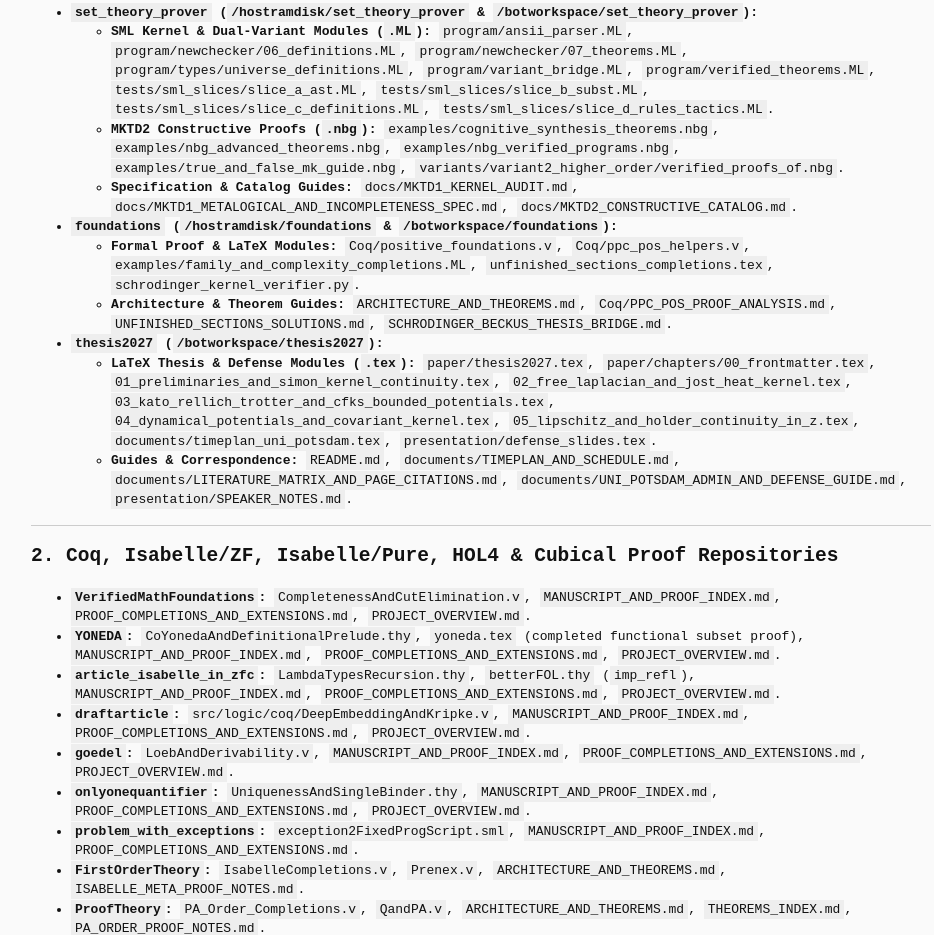
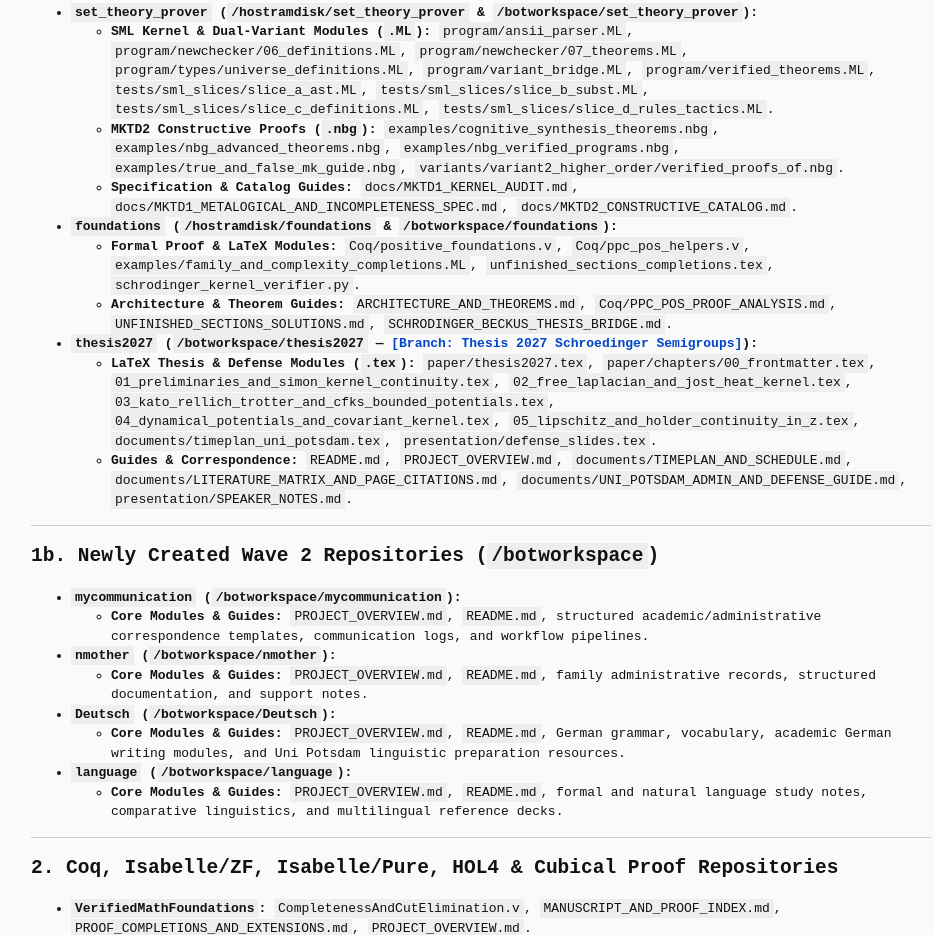
Before and after one commit to georgydunaev/catalog, a plain HTML site: page branches/unbanned_fleet_completions_2026.html in a window 1280 px wide. Shown: the part 305-1240 px from the top of the page, without its empty margins (159-1093 px from the left). Drawn offline with Linux system fonts and the light colour scheme.

Commit message:
Wave 2: Index mycommunication, nmother, Deutsch, language, and thesis2027 in unbanned fleet catalog branch

```diff
--- a/branches/unbanned_fleet_completions_2026.html
+++ b/branches/unbanned_fleet_completions_2026.html
@@ -35,10 +35,36 @@
       <li><strong>Architecture &amp; Theorem Guides:</strong> <code class="cat-code">ARCHITECTURE_AND_THEOREMS.md</code>, <code class="cat-code">Coq/PPC_POS_PROOF_ANALYSIS.md</code>, <code class="cat-code">UNFINISHED_SECTIONS_SOLUTIONS.md</code>, <code class="cat-code">SCHRODINGER_BECKUS_THESIS_BRIDGE.md</code>.</li>
     </ul>
   </li>
-  <li><strong><code class="cat-code">thesis2027</code> (<code class="cat-code">/botworkspace/thesis2027</code>):</strong>
+  <li><strong><code class="cat-code">thesis2027</code> (<code class="cat-code">/botworkspace/thesis2027</code> &mdash; <a class="cat-link" href="thesis2027_schroedinger.html">[Branch: Thesis 2027 Schroedinger Semigroups]</a>):</strong>
     <ul>
       <li><strong>LaTeX Thesis &amp; Defense Modules (<code class="cat-code">.tex</code>):</strong> <code class="cat-code">paper/thesis2027.tex</code>, <code class="cat-code">paper/chapters/00_frontmatter.tex</code>, <code class="cat-code">01_preliminaries_and_simon_kernel_continuity.tex</code>, <code class="cat-code">02_free_laplacian_and_jost_heat_kernel.tex</code>, <code class="cat-code">03_kato_rellich_trotter_and_cfks_bounded_potentials.tex</code>, <code class="cat-code">04_dynamical_potentials_and_covariant_kernel.tex</code>, <code class="cat-code">05_lipschitz_and_holder_continuity_in_z.tex</code>, <code class="cat-code">documents/timeplan_uni_potsdam.tex</code>, <code class="cat-code">presentation/defense_slides.tex</code>.</li>
-      <li><strong>Guides &amp; Correspondence:</strong> <code class="cat-code">README.md</code>, <code class="cat-code">documents/TIMEPLAN_AND_SCHEDULE.md</code>, <code class="cat-code">documents/LITERATURE_MATRIX_AND_PAGE_CITATIONS.md</code>, <code class="cat-code">documents/UNI_POTSDAM_ADMIN_AND_DEFENSE_GUIDE.md</code>, <code class="cat-code">presentation/SPEAKER_NOTES.md</code>.</li>
+      <li><strong>Guides &amp; Correspondence:</strong> <code class="cat-code">README.md</code>, <code class="cat-code">PROJECT_OVERVIEW.md</code>, <code class="cat-code">documents/TIMEPLAN_AND_SCHEDULE.md</code>, <code class="cat-code">documents/LITERATURE_MATRIX_AND_PAGE_CITATIONS.md</code>, <code class="cat-code">documents/UNI_POTSDAM_ADMIN_AND_DEFENSE_GUIDE.md</code>, <code class="cat-code">presentation/SPEAKER_NOTES.md</code>.</li>
+    </ul>
+  </li>
+</ul>
+
+<hr class="cat-hr">
+
+<h2>1b. Newly Created Wave 2 Repositories (<code class="cat-code">/botworkspace</code>)</h2>
+<ul>
+  <li><strong><code class="cat-code">mycommunication</code> (<code class="cat-code">/botworkspace/mycommunication</code>):</strong>
+    <ul>
+      <li><strong>Core Modules &amp; Guides:</strong> <code class="cat-code">PROJECT_OVERVIEW.md</code>, <code class="cat-code">README.md</code>, structured academic/administrative correspondence templates, communication logs, and workflow pipelines.</li>
+    </ul>
+  </li>
+  <li><strong><code class="cat-code">nmother</code> (<code class="cat-code">/botworkspace/nmother</code>):</strong>
+    <ul>
+      <li><strong>Core Modules &amp; Guides:</strong> <code class="cat-code">PROJECT_OVERVIEW.md</code>, <code class="cat-code">README.md</code>, family administrative records, structured documentation, and support notes.</li>
+    </ul>
+  </li>
+  <li><strong><code class="cat-code">Deutsch</code> (<code class="cat-code">/botworkspace/Deutsch</code>):</strong>
+    <ul>
+      <li><strong>Core Modules &amp; Guides:</strong> <code class="cat-code">PROJECT_OVERVIEW.md</code>, <code class="cat-code">README.md</code>, German grammar, vocabulary, academic German writing modules, and Uni Potsdam linguistic preparation resources.</li>
+    </ul>
+  </li>
+  <li><strong><code class="cat-code">language</code> (<code class="cat-code">/botworkspace/language</code>):</strong>
+    <ul>
+      <li><strong>Core Modules &amp; Guides:</strong> <code class="cat-code">PROJECT_OVERVIEW.md</code>, <code class="cat-code">README.md</code>, formal and natural language study notes, comparative linguistics, and multilingual reference decks.</li>
     </ul>
   </li>
 </ul>
@@ -90,7 +116,7 @@
 <p>Standardized <code class="cat-code">PROJECT_OVERVIEW.md</code> (and companion <code class="cat-code">ARCHITECTURE_AND_INDEX.md</code> / <code class="cat-code">REPOSITORY_CATALOG_AND_INDEX.md</code>) documents have been established across:</p>
 <ul>
   <li><strong>Core &amp; Tooling:</strong> <code class="cat-code">mybot</code>, <code class="cat-code">tools</code>, <code class="cat-code">scripts</code>, <code class="cat-code">useful_scripts</code>, <code class="cat-code">workspace_config</code>, <code class="cat-code">antivibecoding</code>, <code class="cat-code">dune3000</code>, <code class="cat-code">speech_experimental</code>, <code class="cat-code">deepcode-cli</code>, <code class="cat-code">sovereign</code>.</li>
-  <li><strong>Academic &amp; Career Portfolios:</strong> <code class="cat-code">CV</code> (modularized <code class="cat-code">sections/*.tex</code>), <code class="cat-code">grants</code> (<code class="cat-code">daad_stibet_application_package.tex</code>, <code class="cat-code">REPOSITORY_CATALOG_AND_INDEX.md</code>), <code class="cat-code">letter</code> (<code class="cat-code">29_daad_stibet_beckus_thesis2027.tex</code>, <code class="cat-code">REPOSITORY_CATALOG_AND_INDEX.md</code>), <code class="cat-code">housing</code>, <code class="cat-code">immi</code>, <code class="cat-code">law</code>, <code class="cat-code">psy</code>, <code class="cat-code">rich-people</code>.</li>
+  <li><strong>Academic, Linguistic &amp; Career Portfolios:</strong> <code class="cat-code">CV</code> (modularized <code class="cat-code">sections/*.tex</code>), <code class="cat-code">thesis2027</code>, <code class="cat-code">mycommunication</code>, <code class="cat-code">nmother</code>, <code class="cat-code">Deutsch</code>, <code class="cat-code">language</code>, <code class="cat-code">grants</code> (<code class="cat-code">daad_stibet_application_package.tex</code>, <code class="cat-code">REPOSITORY_CATALOG_AND_INDEX.md</code>), <code class="cat-code">letter</code> (<code class="cat-code">29_daad_stibet_beckus_thesis2027.tex</code>, <code class="cat-code">REPOSITORY_CATALOG_AND_INDEX.md</code>), <code class="cat-code">housing</code>, <code class="cat-code">immi</code>, <code class="cat-code">law</code>, <code class="cat-code">psy</code>, <code class="cat-code">rich-people</code>.</li>
   <li><strong>Software, Systems &amp; Demos:</strong> <code class="cat-code">InsertSort</code>, <code class="cat-code">MyPure</code>, <code class="cat-code">tictactoe</code> (<code class="cat-code">tictactoe.sml</code>, <code class="cat-code">tictactoe.py</code>), <code class="cat-code">IndigoCS-webgl-tutorials</code>, <code class="cat-code">anonymizer</code>, <code class="cat-code">asi-android-companion</code>, <code class="cat-code">autoswitchoff</code>, <code class="cat-code">banking_app</code>, <code class="cat-code">bitcoin</code>, <code class="cat-code">css-styles</code>, <code class="cat-code">design</code>, <code class="cat-code">docker-gtest</code>, <code class="cat-code">encrypted_messenger</code>, <code class="cat-code">gtestmock-docker</code>, <code class="cat-code">memadv</code>, <code class="cat-code">memdev</code>, <code class="cat-code">rtl8723de</code>, <code class="cat-code">selfdev</code>, <code class="cat-code">selfimpr</code>, <code class="cat-code">TRASH</code>, <code class="cat-code">variousreleases</code>, <code class="cat-code">wifi_rtl8723de</code>, <code class="cat-code">youtube_subtitles</code>.</li>
 </ul>
 
```
Also changed, not shown: 1 other file.
